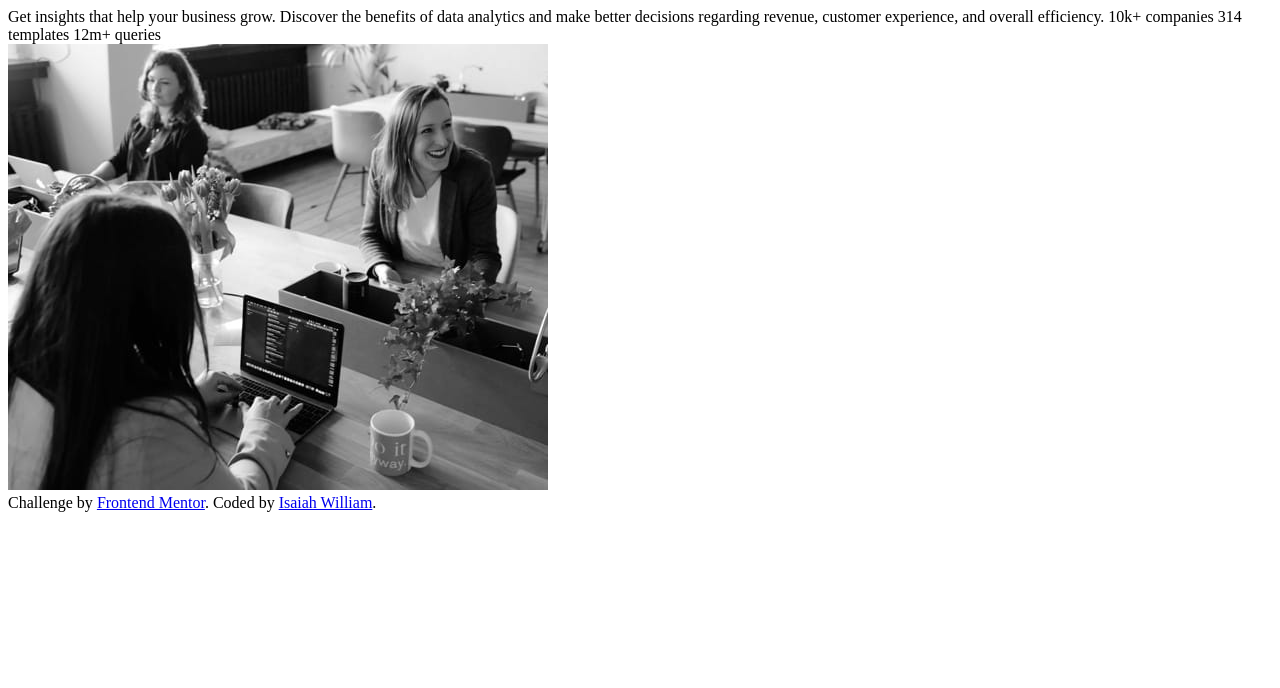
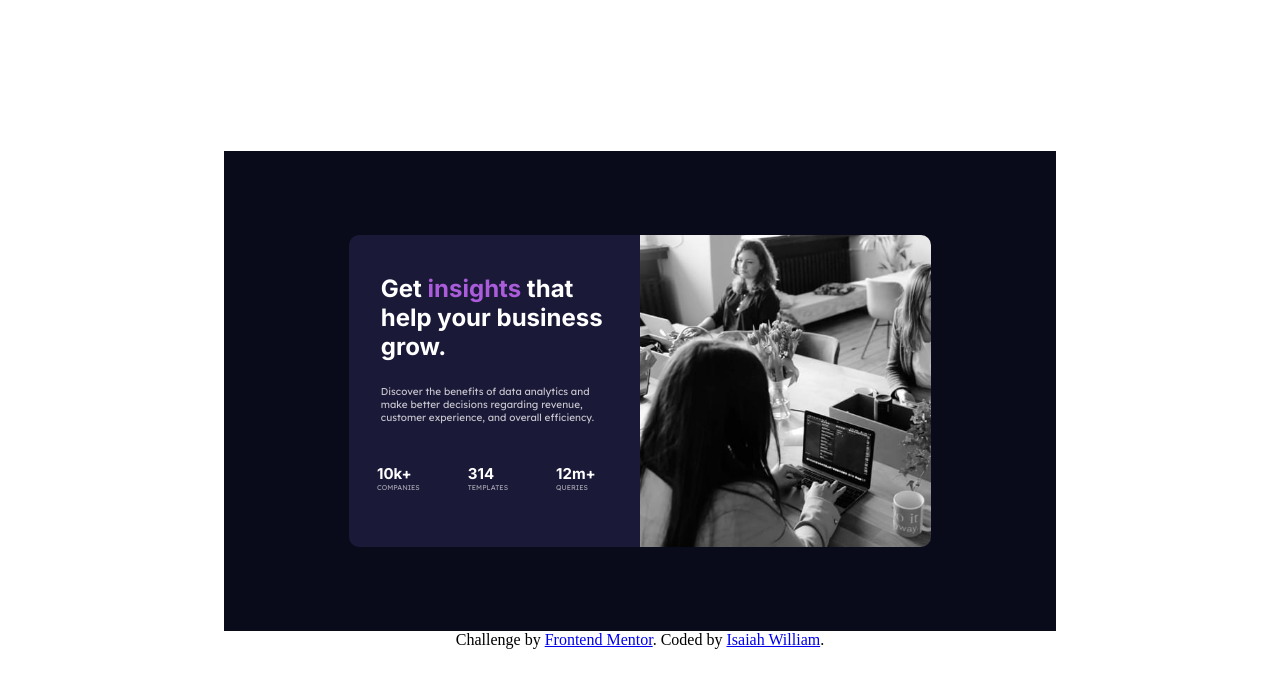
Before and after one commit to iswilliam-github/iswilliam-github, a plain HTML site: page index.html in a window 1280 px wide. Drawn offline with Linux system fonts and the light colour scheme; a web font is replaced by a local one.

Commit message:
my 2nd update

```diff
--- a/index.html
+++ b/index.html
@@ -5,6 +5,13 @@
   <meta name="viewport" content="width=device-width, initial-scale=1.0"> <!-- displays site properly based on user's device -->
 
   <link rel="icon" type="image/png" sizes="32x32" href="./images/favicon-32x32.png">
+  <link rel="stylesheet" href="style.css">
+  <link rel="preconnect" href="https://fonts.googleapis.com">
+<link rel="preconnect" href="https://fonts.gstatic.com" crossorigin>
+<link href="https://fonts.googleapis.com/css2?family=Lexend+Deca:wght@100..900&display=swap" rel="stylesheet">
+  <link rel="preconnect" href="https://fonts.googleapis.com">
+  <link rel="preconnect" href="https://fonts.gstatic.com" crossorigin>
+  <link href="https://fonts.googleapis.com/css2?family=Inter:wght@100..900&family=Rubik+Scribble&display=swap" rel="stylesheet">
 
   <title>Frontend Mentor | Stats preview card component</title>
 
@@ -18,16 +25,40 @@
 
   <div class="container">
     <div class="text">
-      Get insights that help your business grow.
+      <h2>Get <span class="pinky">insights</span> that help your business grow.</h2>
 
-      Discover the benefits of data analytics and make better decisions regarding revenue, customer
-      experience, and overall efficiency.
+      <p class="small">Discover the benefits of data analytics and make better decisions regarding revenue, customer
+        experience, and overall efficiency.</p>
 
-      10k+ companies
-      314 templates
-      12m+ queries
+
+
+      <!-- <div class="data">
+        <h2>10k+ <span class="small">companies</span></h2>
+        <h2>314</h2> <span>templates</span>
+      <h2>12m+</h2> <span>queries</span>
+      </div> -->
+      <div class="data-container">
+        <div class="data">
+          <h2 class="stat">10k+</h2>
+          <p class="small-stat">COMPANIES</p>
+        </div>
+        <div class="data">
+          <h2 class="stat">314</h2>
+        <p class="small-stat">TEMPLATES</p>
+        </div>
+        <div class="data">
+          <h2 class="stat">12m+</h2>
+          <p class="small-stat">QUERIES</p>
+        </div>
+      </div>
+
+
+
+
+
+
     </div>
-    <div class="photo"><img src="images/image-header-desktop.jpg" alt=""></div>
+    <div class="photo"></div>
   </div>
 
 
--- a/style.css
+++ b/style.css
@@ -5,17 +5,123 @@
 }
 
 .container{
-    width: 70%;
+    width: 65%;
     height: 60vh;
-    background: hsl(233, 47%, 7%);
+    background-color: hsl(233, 47%, 7%);
     display: flex;
     align-items: center;
     justify-content: center;
+    /* align-self: center;
+    justify-self: center;  */
 }
 
-.text {
-    background: hsl(244, 38%, 16%);
+.text{
+    background-color: hsl(244, 38%, 16%);
+    width: 35%;
+    height: 65%;
+    text-align: left;
+    display: flex;
+    flex-direction: column;
+    justify-content: center;
+    align-items: center;
+    border-radius: 10px 0px 0px 10px;
+    padding: 5rem 2rem;
+
+}
+
+.small{
+
+  font-family: "Lexend Deca", sans-serif;
+  /* font-optical-sizing: 15px; */
+  font-size: 10px;
+  font-weight: 400;
+  font-style: normal;
+  color: hsla(0, 0%, 100%, 0.75);
+  padding: 1.5rem 0rem;
+
+}
+.small-stat{
+
+    font-family: "Lexend Deca", sans-serif;
+    /* font-optical-sizing: 15px; */
+    font-size: 7px;
+    font-weight: 400;
+    font-style: normal;
+    color: hsla(0, 0%, 100%, 0.6);
+    display: flex;
+    flex-direction: column;
+
+  }
+.data{
+    font-family: "Inter", sans-serif;
+  font-optical-sizing: auto;
+  font-weight: 700;
+  font-style: normal;
+  font-variation-settings:
+    "slnt" 0;
+    color: white;
+    display: flex;
+    flex-direction: column;
+    padding: 1rem;
+    margin-right: 1rem;
+
+}
+.stat{
+    font-size: 15px;
+    font-family: "Inter", sans-serif;
+    font-optical-sizing: auto;
+    font-weight: 700;
+    font-style: normal;
+    font-variation-settings:
+      "slnt" 0;
+      color: white;
+}
+.text h2{
+  font-family: "Inter", sans-serif;
+  font-optical-sizing: auto;
+  font-weight: 700;
+  font-style: normal;
+  font-variation-settings:
+    "slnt" 0;
+    color: white;
+
+
+}
+.data-container{
+    display: flex;
+
+
+}
+.pinky{
+    color: hsl(277, 64%, 61%);
+}
+.photo{
+     background: rgb(137, 43, 226);
+    width: 35%;
+    height: 65%;
+    display: flex;
+    flex-direction: column;
+    justify-content: center;
+    align-items: center;
+    background-image: url(images/image-header-desktop.jpg);
+    background-size:  cover;
+    border-radius: 0px 10px 10px 0px;
+    filter: hue-rotate(90deg)
+}
+
+body{
+    width: 100%;
+    height: 100vh;
+    display: flex;
+    flex-direction: column;
+    justify-content: center;
+    align-items: center;
+}
+
+.right{
+    background-color: hsl(277, 64%, 61%);
     width: 50%;
-    height: 70%;
-    text-align: center;
+    height: 70vh;
+    opacity: 0.2;
+
 }
```
